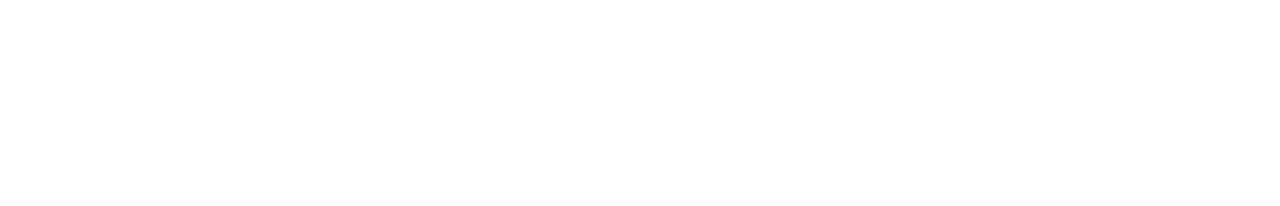
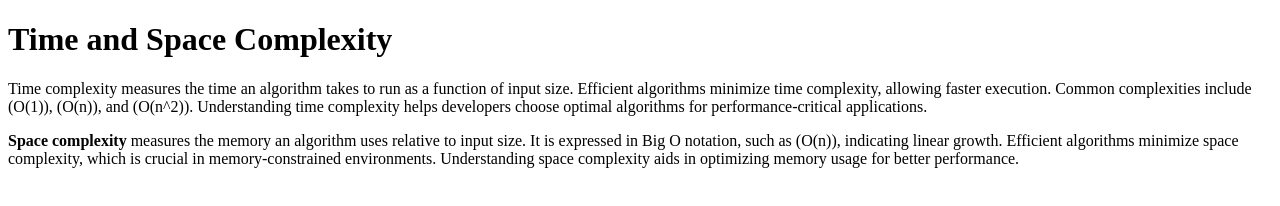
Before and after one commit to acciojob/time-and-space-complexity-bittubag10, a website: page main.html in a window 1280 px wide. Drawn offline with Linux system fonts and the light colour scheme.

Commit message:
created a submission

```diff
--- a/main.html
+++ b/main.html
@@ -8,6 +8,10 @@
 
 <body>
 	<!-- the entire body must be written by student -->
+
+	<h1>Time and Space Complexity</h1>
+	<p>Time complexity measures the time an algorithm takes to run as a function of input size. Efficient algorithms minimize time complexity, allowing faster execution. Common complexities include (O(1)), (O(n)), and (O(n^2)). Understanding time complexity helps developers choose optimal algorithms for performance-critical applications.</p>
+	<p><b>Space complexity</b> measures the memory an algorithm uses relative to input size. It is expressed in Big O notation, such as (O(n)), indicating linear growth. Efficient algorithms minimize space complexity, which is crucial in memory-constrained environments. Understanding space complexity aids in optimizing memory usage for better performance.</p>
     <script type="text/javascript" src="./script.js">
 </script>
 
```
